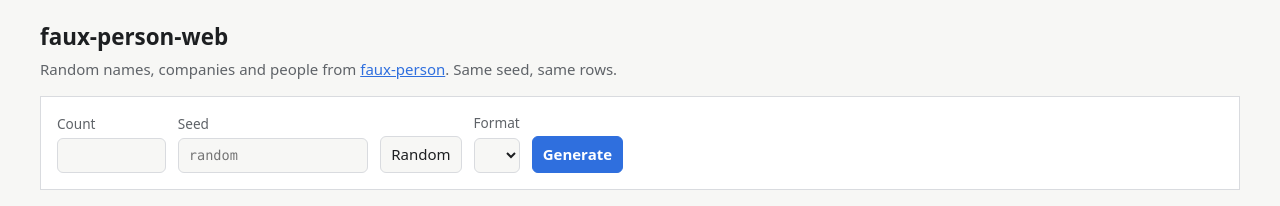
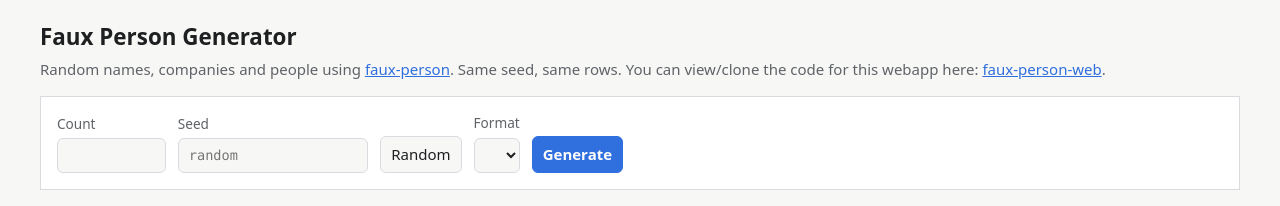
Before and after one commit to tauasa/faux-person-web, a Spring app: template src/main/resources/templates/rows.html in a window 1280 px wide. Shown: the part 65-271 px from the top of the page. Run offline with Thymeleaf, Linux system fonts and the light colour scheme; the template is opened without the code that fills it, so the values that code supplies are empty; some of the project's set-up classes (security, data sources, template engines, error pages and the like) are left out, and stand-ins take their place.

Commit message:
Name the page Faux Person Generator and link to its code
Co-Authored-By: Claude Opus 5.5 <noreply@anthropic.com>

```diff
--- a/src/main/resources/templates/rows.html
+++ b/src/main/resources/templates/rows.html
@@ -30,9 +30,10 @@
 
 <main class="page">
 <div class="top">
-  <h1>faux-person-web</h1>
-  <p class="tagline">Random names, companies and people from
-    <a href="https://github.com/tauasa/faux-person">faux-person</a>. Same seed, same rows.</p>
+  <h1>Faux Person Generator</h1>
+  <p class="tagline">Random names, companies and people using <a href="https://github.com/tauasa/faux-person">faux-person</a>. Same seed, same rows.
+  You can view/clone the code for this webapp here: <a href="https://github.com/tauasa/faux-person-web">faux-person-web</a>.
+  </p>
 </div>
 
 <nav class="tabs" aria-label="What to generate">
```
